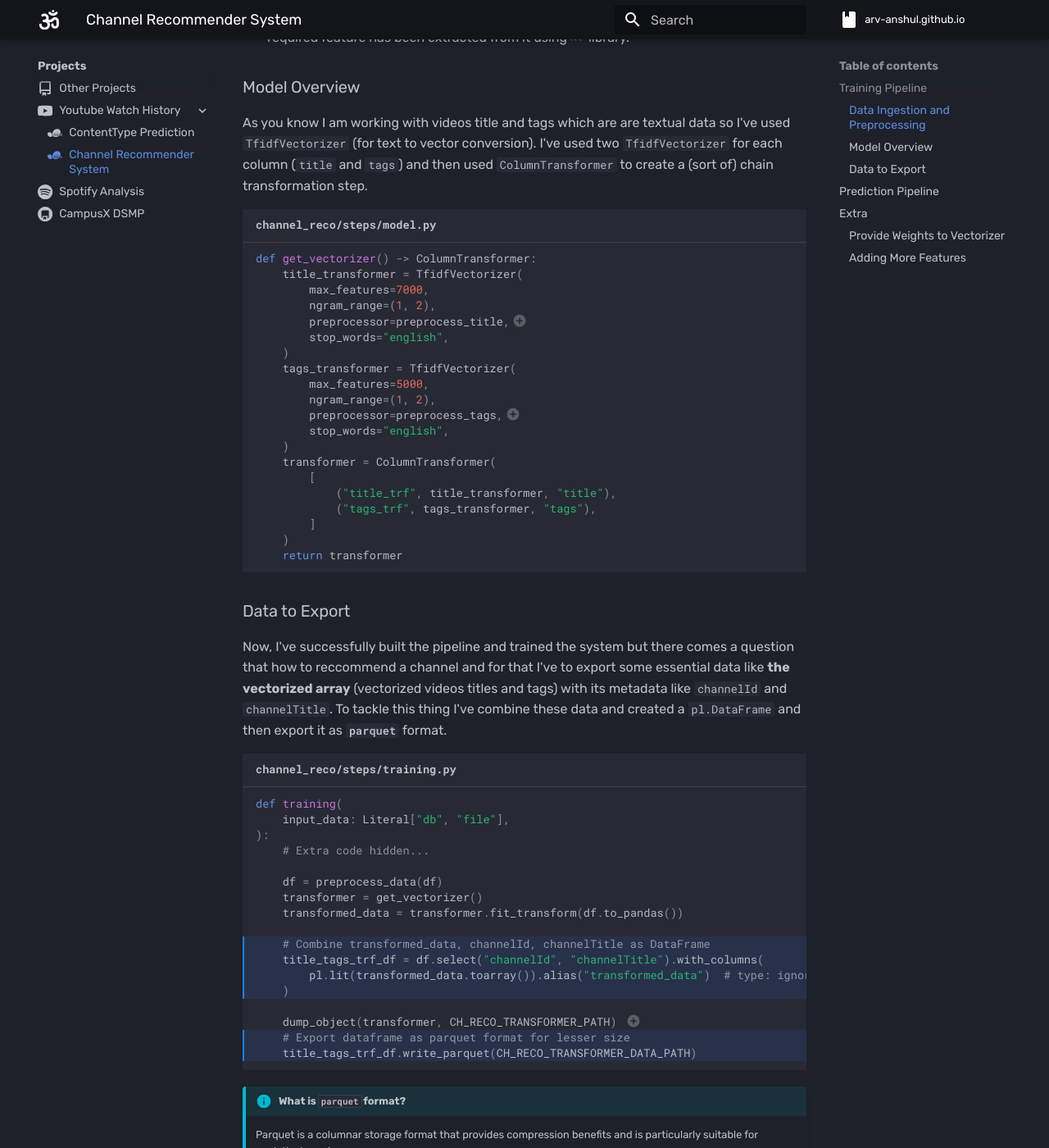
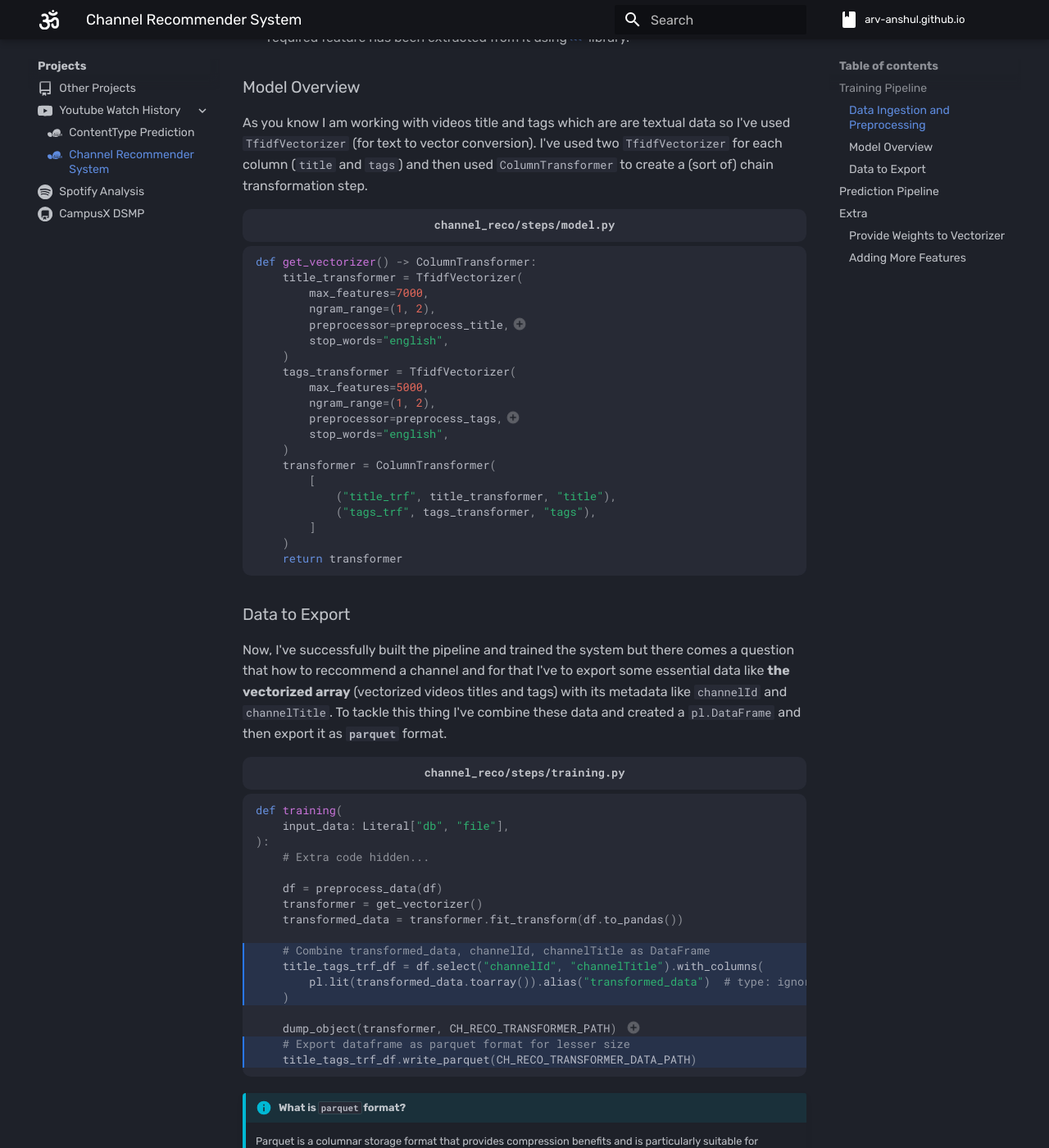
Before and after one commit to arv-anshul/arv-anshul.github.io, an MkDocs documentation site: the page built from docs/projects/yt-watch-history/channel_reco.md, in a window 1280 px wide and 1400 px high, scrolled down 542 px. Shown: the whole window at 82% size. Built offline with MkDocs 1.6.1 and Material for MkDocs 9.7.7, drawn with Linux system fonts in a browser that asks for light colours; comment, search, counter and statistics services are not loaded.

Commit message:
🎨 Update code-blocks layout

```diff
--- a/docs/stylesheets/customize.css
+++ b/docs/stylesheets/customize.css
@@ -1,12 +1,19 @@
 :root {
   --admonition-border-left-width: 4px;
-  --grid-cards-border-radius: 0.5rem;
-  --md-button-border-radius: 0.5rem;
+  --base-border-radius: 0.5rem;
 }
 
 /* Change font family of filename present on top of code block. */
-.highlight .filename {
+.highlight span.filename {
+  border-bottom: none;
+  border-radius: var(--base-border-radius);
   font-family: var(--md-code-font-family);
+  margin-bottom: 5px;
+  text-align: center;
+}
+.md-typeset pre > code,
+.highlight span.filename + pre > code {
+  border-radius: var(--base-border-radius);
 }
 
 /* Customize admonition layout */
@@ -17,7 +24,7 @@
 
 /* Grid Cards */
 .md-typeset .grid.cards > ul > li {
-  border-radius: var(--grid-cards-border-radius);
+  border-radius: var(--base-border-radius);
 }
 .md-typeset .grid.cards > ul > li:hover {
   box-shadow: 0 0 0.2rem #ffffff40;
@@ -25,5 +32,5 @@
 
 /* Markdown Button */
 .md-typeset .md-button {
-  border-radius: var(--md-button-border-radius);
+  border-radius: var(--base-border-radius);
 }
```
